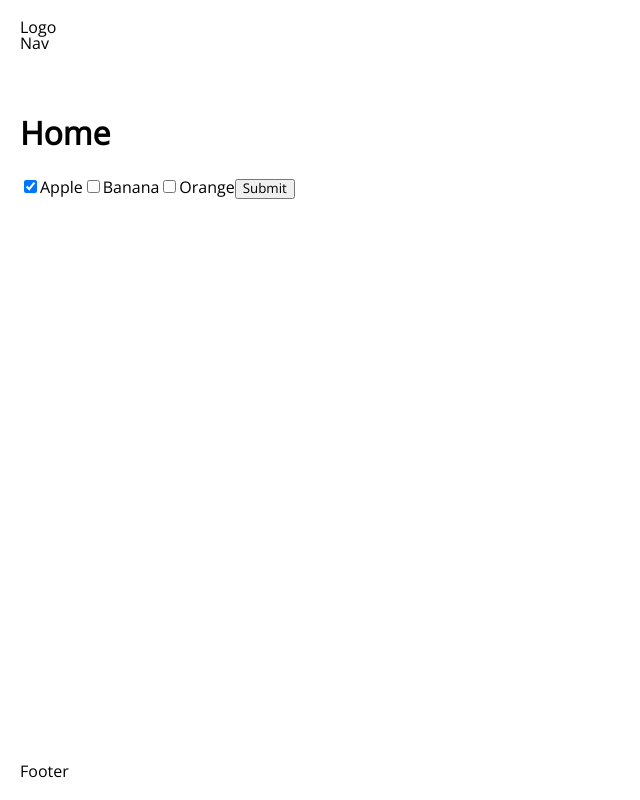
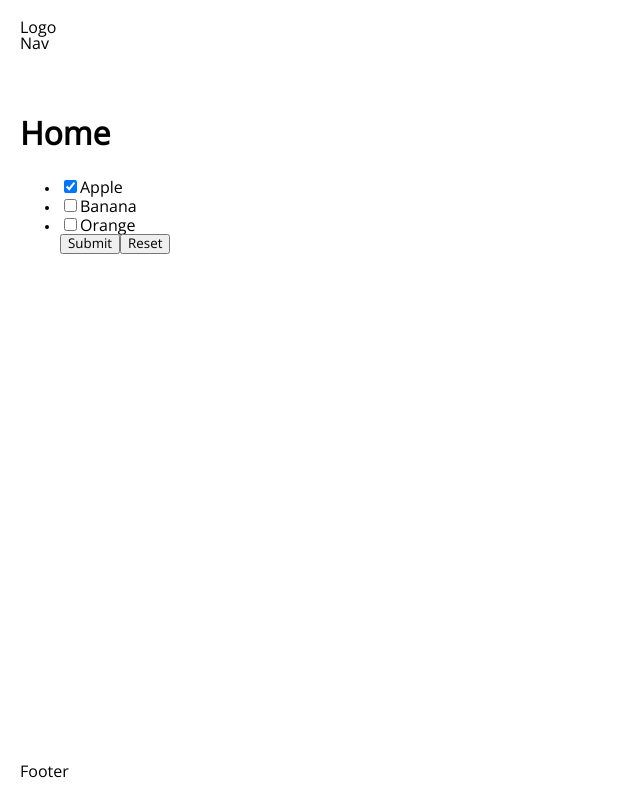
Before and after one commit to jardenna/filter, a React (Vite) app: page / in a window 1280 px wide. Shown: the whole page, without its empty margins (0-640 px from the left). Built offline with nearby package versions, Linux system fonts and the light colour scheme.

Commit message:
cleanup checkbox

```diff
--- a/src/components/filter/CheckboxList.tsx
+++ b/src/components/filter/CheckboxList.tsx
@@ -1,4 +1,4 @@
-import React, { useEffect, useState } from 'react';
+import React, { FormEvent, useEffect, useState } from 'react';
 import { useSearchParams } from 'react-router';
 
 interface CheckboxItem {
@@ -48,28 +48,41 @@ const CheckboxList: React.FC<Props> = ({ checkboxItems, defaultChecked }) => {
     });
   };
 
-  const handleSubmit = () => {
+  const handleSubmit = (event: FormEvent<HTMLFormElement>) => {
+    event.preventDefault();
     console.log('Checked items:', checkedItems);
   };
 
+  const handleReset = () => {
+    setCheckedItems(defaultChecked);
+  };
+
+  const disabled = checkedItems.length === 0;
+
   return (
-    <div className="checkbox-list">
+    <form onSubmit={handleSubmit}>
+      <ul className="checkbox-list">
         {checkboxItems.map((item) => (
-        <label key={item.id}>
+          <li key={item.id}>
             <input
               type="checkbox"
+              id={`column-${item.id}`}
               checked={checkedItems.includes(item.id)}
               onChange={() => {
                 handleChange(item.id);
               }}
             />
-          {item.label}
-        </label>
+            <label htmlFor={`column-${item.id}`}>{item.label}</label>
+          </li>
         ))}
-      <button type="button" onClick={handleSubmit}>
-        Submit
+        <button type="submit" className={disabled ? 'disabled' : ''}>
+          {disabled ? 'You must chose at least 1 column' : 'Submit'}
         </button>
-    </div>
+        <button type="button" onClick={handleReset}>
+          Reset
+        </button>
+      </ul>
+    </form>
   );
 };
 
--- a/src/components/filter/Filters.tsx
+++ b/src/components/filter/Filters.tsx
@@ -11,6 +11,8 @@ export const columnOptions = [
   { id: 'price', label: 'Price' },
   { id: 'stock', label: 'Stock' },
 ];
+
+const fruitsList = ['name', 'price', 'stock'];
 
 export default function Filters() {
   const { params, filters, onChange } = useURLFilter();
@@ -33,7 +35,7 @@ export default function Filters() {
 
       <fieldset>
         <legend>Fruits</legend>
-        {['apple', 'banana', 'orange'].map((fruit) => (
+        {fruitsList.map((fruit) => (
           <div key={fruit}>
             <input
               type="checkbox"
```
Lines whose indentation alone changed are shown as unchanged.
